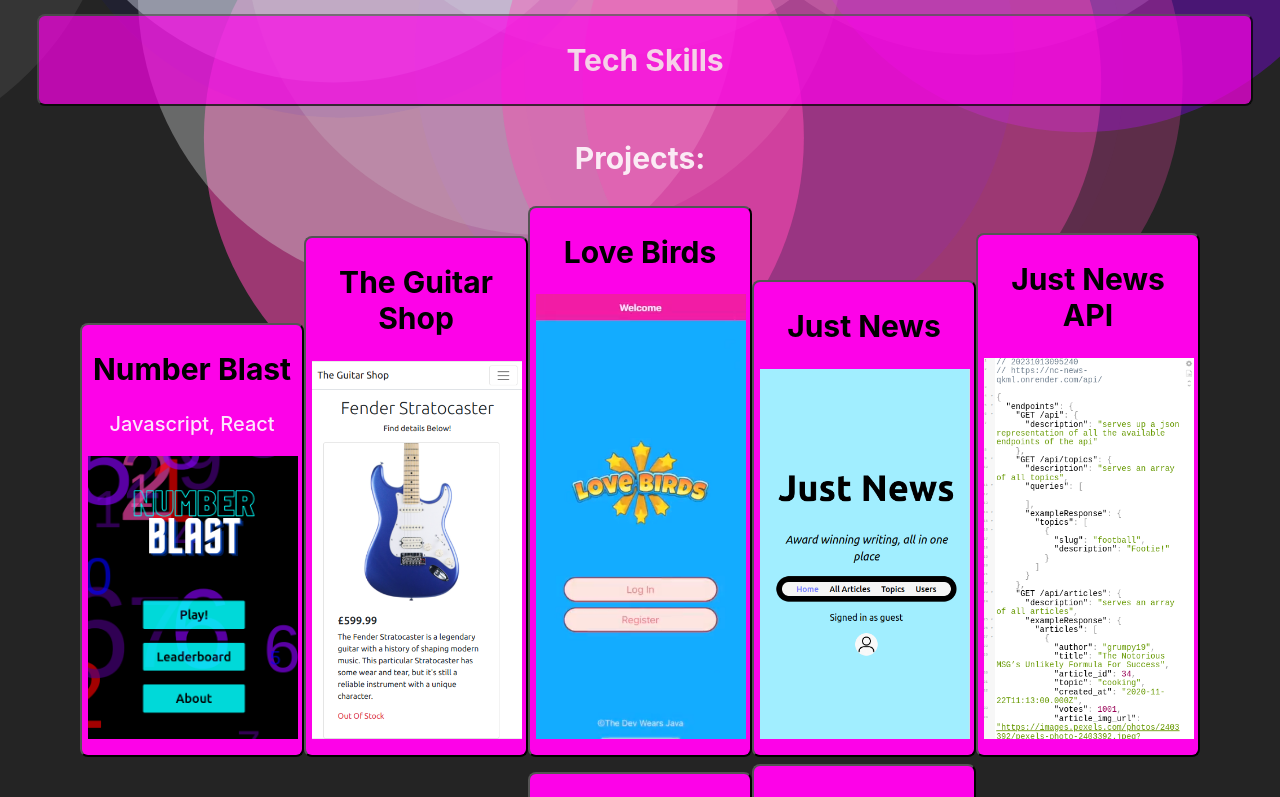
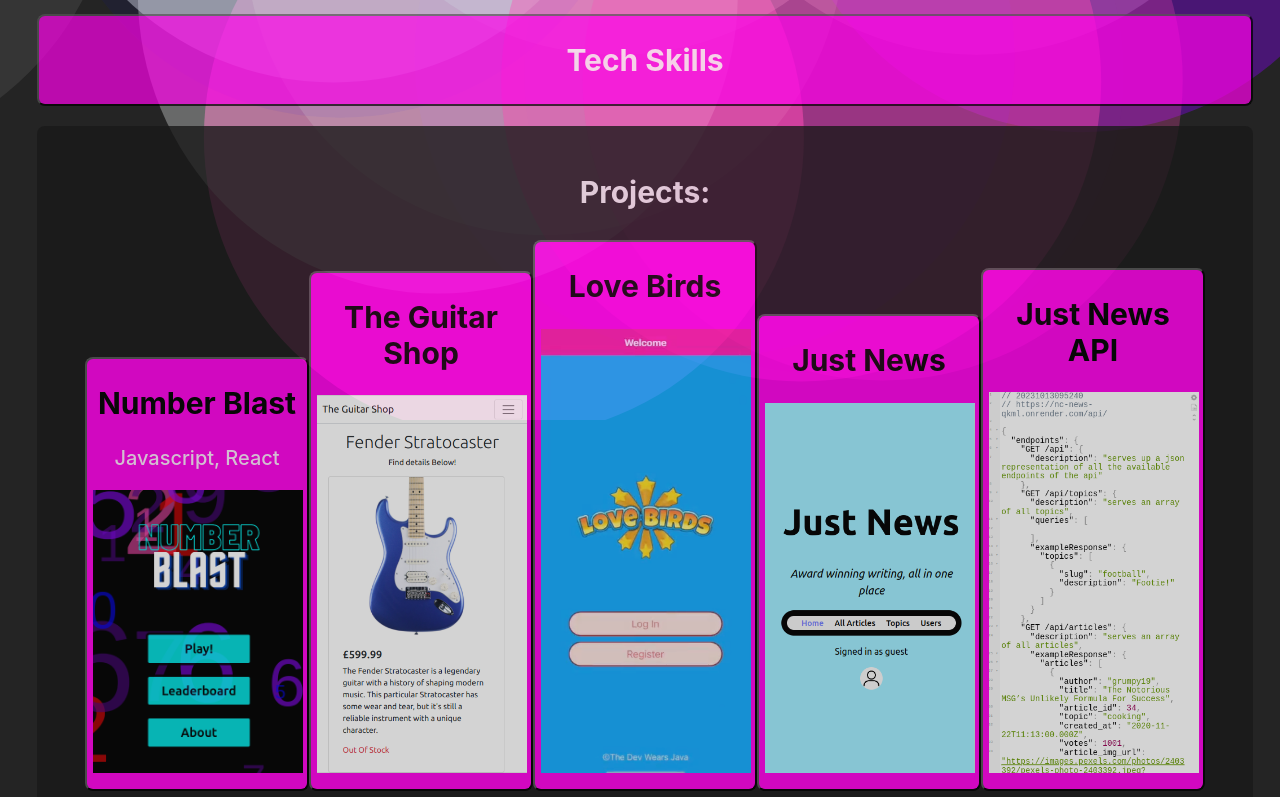
Before and after one commit to DanielCouperthwaite/urban-health, a React (Vite) app: page /home in a window 1280 px wide. Shown: the part 380-1177 px from the top of the page. Built offline with nearby package versions, Linux system fonts and the light colour scheme.

Commit message:
alter styling on home page

```diff
--- a/src/Home/Home.css
+++ b/src/Home/Home.css
@@ -24,7 +24,7 @@ p {
 }
 
 .projects-home1 {
-    /* opacity: 0.8 !important;
+    opacity: 0.8 !important;
     border-radius: 8px;
     margin: 5px;
     padding-top: 0.3em;
@@ -33,7 +33,7 @@ p {
     font-size: 1em;
     font-weight: 500;
     font-family: inherit;
-    width: 100%; */
+    width: 100%;
   }
 
 .project-button {
```
